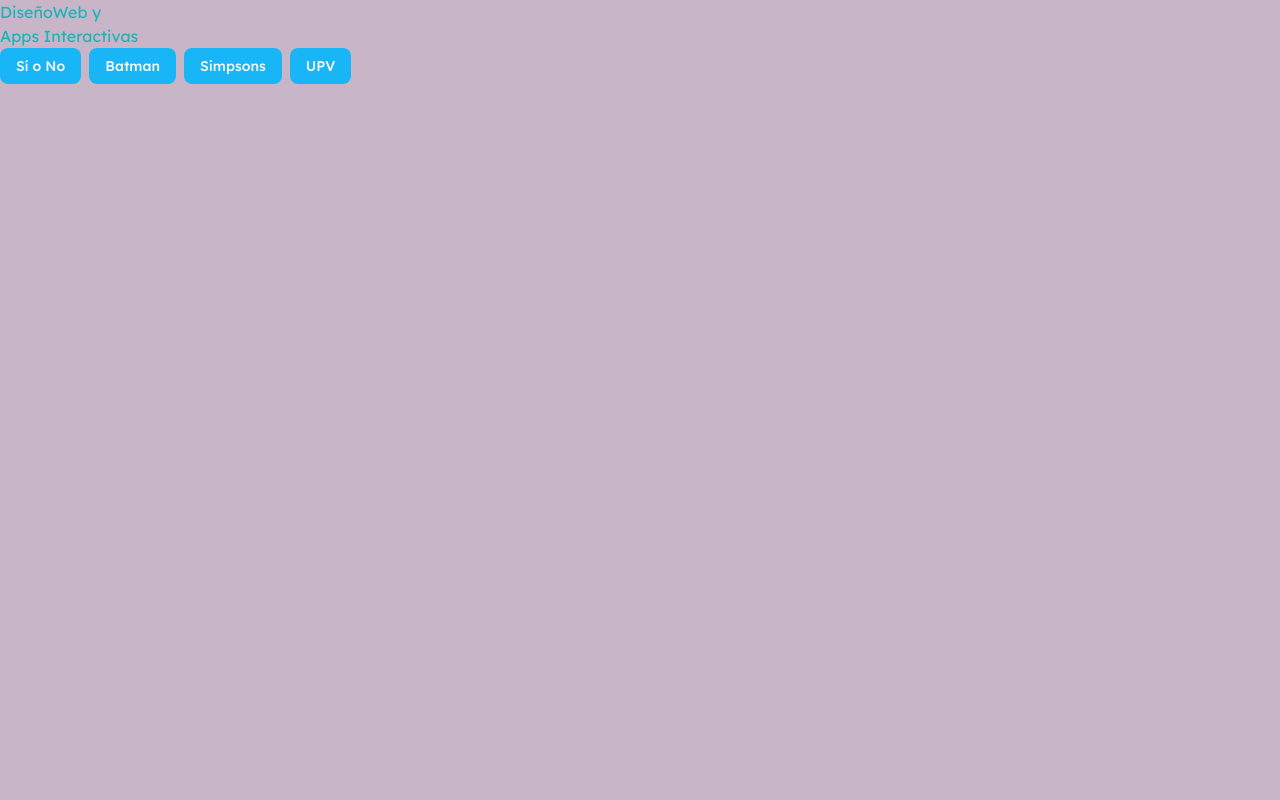
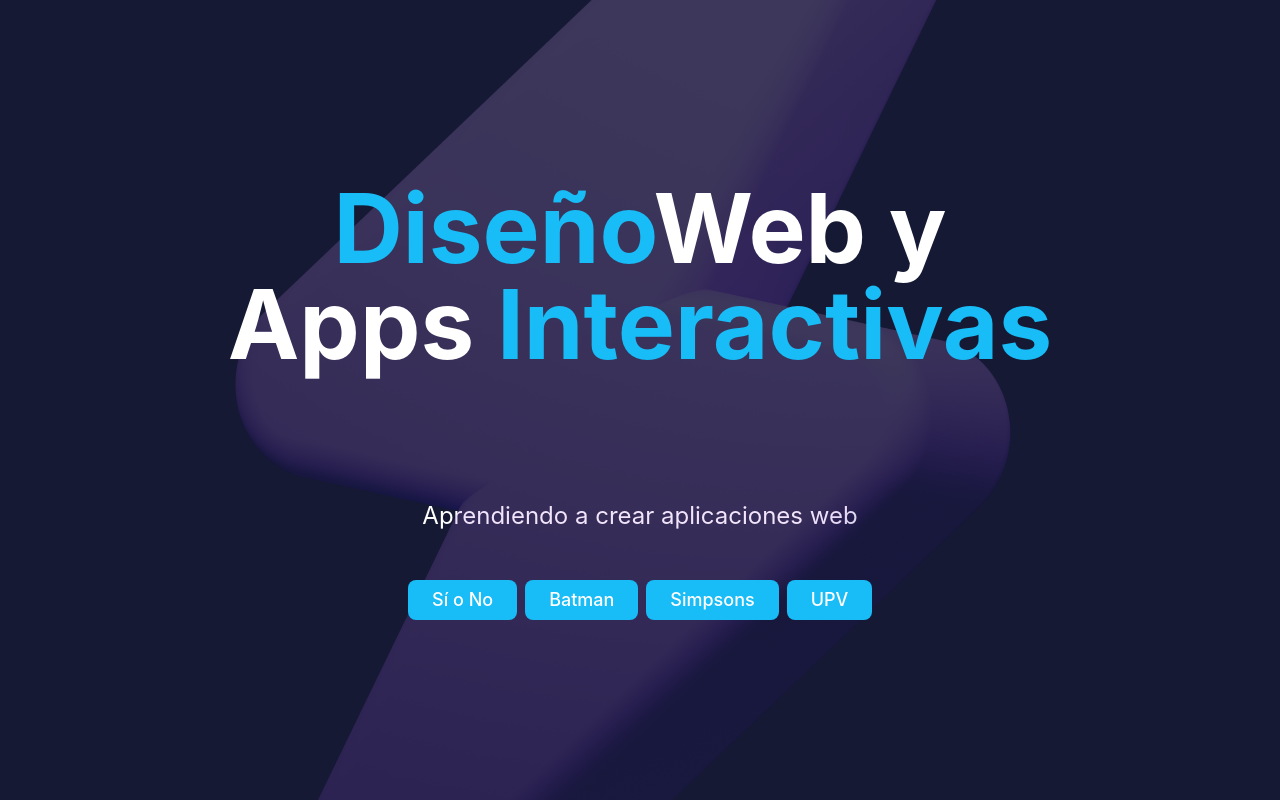
Before and after one commit to ksanpar/vue-web, a Vue app: page /#/ in a window 1280 px wide. Built offline with nearby package versions, Linux system fonts and the light colour scheme.

Commit message:
ksanpar: Estilos Tailwind CSS

```diff
--- a/src/components/ui/button/index.ts
+++ b/src/components/ui/button/index.ts
@@ -19,6 +19,7 @@
         ghost:
           "hover:bg-accent hover:text-accent-foreground dark:hover:bg-accent/50",
         link: "text-primary underline-offset-4 hover:underline",
+        domus:"bg-domus-cyan text-white hover:bg-domus-cyan/70 md:py-5 md:px-6 md:text-lg",
       },
       size: {
         "default": "h-9 px-4 py-2 has-[>svg]:px-3",
--- a/src/paginae/batman/Batman.vue
+++ b/src/paginae/batman/Batman.vue
@@ -27,16 +27,17 @@
 
 <template>
   <div class="batman">
-  <div class="extra-nav">
+
+  <nav class="extra-nav flex flex-col sm:flex-row justify-between px-3">
     <RouterLink to="/">
       <House class="icon-home" />
     </RouterLink>
 
      <NavigationMenu>
-    <NavigationMenuList>
+    <NavigationMenuList class="flex flex-col sm:flex-row">
       <NavigationMenuItem>
       <a href="#" @click.prevent="scrollToSection('#')">
-      <NavigationMenuLink :class="navigationMenuTriggerStyle()">
+      <NavigationMenuLink :class="[navigationMenuTriggerStyle(), 'text-md hover:bg-brand-purple hover:text-white transition-colors']">
       Portada
       </NavigationMenuLink>
       </a>
@@ -44,7 +45,7 @@
 
             <NavigationMenuItem>
       <a href="#vehiculis" @click.prevent="scrollToSection('#vehiculis')">
-      <NavigationMenuLink :class="navigationMenuTriggerStyle()">
+      <NavigationMenuLink :class="[navigationMenuTriggerStyle(), 'text-md hover:bg-brand-purple hover:text-white transition-colors']">
       Vehículos
       </NavigationMenuLink>
       </a>
@@ -52,7 +53,7 @@
 
          <NavigationMenuItem>
       <a href="#videre" @click.prevent="scrollToSection('#videre')">
-      <NavigationMenuLink :class="navigationMenuTriggerStyle()">
+      <NavigationMenuLink :class="[navigationMenuTriggerStyle(), 'text-md hover:bg-brand-purple hover:text-white transition-colors']">
       Imágenes
       </NavigationMenuLink>
       </a>
@@ -60,7 +61,7 @@
 
                <NavigationMenuItem>
       <a href="#contactus" @click.prevent="scrollToSection('#contactus')">
-      <NavigationMenuLink :class="navigationMenuTriggerStyle()">
+      <NavigationMenuLink :class="[navigationMenuTriggerStyle(), 'text-md hover:bg-brand-purple hover:text-white transition-colors']">
       Contacto
       </NavigationMenuLink>
       </a>
@@ -71,7 +72,7 @@
   </NavigationMenu>
 
 
-</div>
+</nav>
     <header class="titulus">
     <h1>Batman</h1>
     <div id="titulus-batman" class="titulus-img"></div>
@@ -131,7 +132,7 @@
 }
 
 .extra-nav {
-  background-color: rgb(204, 39, 39);
+  background-color: rgb(254, 254, 254);
   opacity: 0.7;
   box-shadow: rgba(0, 0, 0, 0.7);
   position: fixed;
--- a/src/paginae/domus/Domus.vue
+++ b/src/paginae/domus/Domus.vue
@@ -3,50 +3,36 @@
 </script>
 
 <template>
-  <div class="fondo-home">
+  <div class="bg-domus-navy h-screen text-white font-sans text-center flex flex-col items-center justify-center gap-12 fixed w-screen overflow-hidden">
 
-<h1>
-<span>Diseño</span>Web y
+<img class="absolute opacity-20" src="/imagines/tonitrui.png"/>
+
+<h1 class="text-5xl md:text-7xl lg:text-8xl font-bold pb-5 md:pb-20 z-10 transition-all">
+<span class="text-domus-cyan">Diseño</span>Web y
 <br/>
-Apps <span>Interactivas</span>
+Apps <span class="text-domus-cyan">Interactivas</span>
 </h1>
-    <div class="botones">
-      <Button variant="default">
+
+<p class="text-lg md:text-2xl transition-all">
+Aprendiendo a crear aplicaciones web
+
+</p>
+    <div class="scale-z-10">
+      <Button variant="domus" class="mr-2">
         <RouterLink to="/indecision">Sí o No </RouterLink>
       </Button>
 
-      <Button variant="default">
+      <Button variant="domus" class="mr-2">
         <RouterLink to="/batman">Batman</RouterLink>
       </Button>
 
-      <Button variant="default">
+      <Button variant="domus" class="mr-2">
         <RouterLink to="/simpsons">Simpsons</RouterLink>
       </Button>
 
-      <Button variant="default">
+      <Button variant="domus">
         <a href="https://www.upv.es">UPV</a>
       </Button>
     </div>
   </div>
 </template>
-
-<style scoped>
-.fondo-home {
-background-color: rgb(200, 182, 200);
-height: 100vh;
-color: rgb(24, 182, 182);
-
-
-}
-
-.botones > Button {
-background-color: rgb(24, 182, 246);
-margin-right: 0.5rem;
-
-}
-
-.botones > Button:hoover {
-background-color: rgba(24, 182, 246, 0.7);
-
-}
-</style>
--- a/src/paginae/simpsons/Primus.vue
+++ b/src/paginae/simpsons/Primus.vue
@@ -1,3 +1,3 @@
 <template>
-  <h1>Simpsons Page</h1>
+  <h1 class="text-6xl m-8 text-red-500 bg-amber-300 w-fit px-12 py-5 rounded-2xl shadow-xl hover:bg-red-500 hover:text-white">Simpsons Page</h1>
 </template>
--- a/src/style.css
+++ b/src/style.css
@@ -52,6 +52,18 @@
   --radius-md: calc(var(--radius) - 2px);
   --radius-lg: var(--radius);
   --radius-xl: calc(var(--radius) + 4px);
+
+  /* Brand colors */
+--color-simpsons-yellow: #ffde00;
+--color-simpsons-red: #ee3133;
+--color-domus-cyan: #18bcf6;
+--color-domus-navy: #151934;
+--color-domus-navy-input: #1f233e;
+--color-brand-purple: #6a5acd;
+--color-brand-purple-dark: #584bab;
+
+/* Layout */
+--container-page: 1400px;
 }
 
 :root {
```
Also changed, not shown: public/imagines/tonitrui.png (added).
